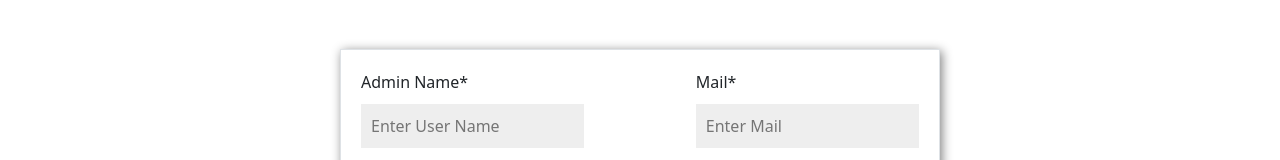
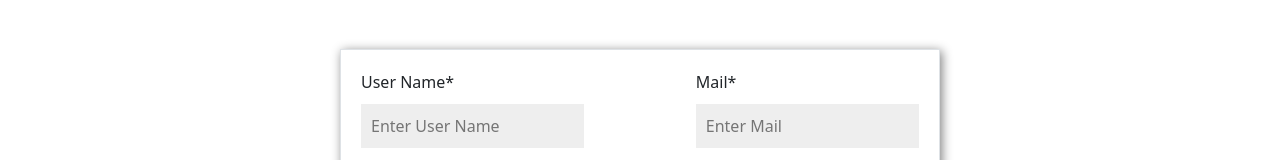
Before and after one commit to Abdul-Malik-spl/fms-new, a React (Vite) app: page / in a window 1280 px wide. Both pictures are taken after a click on the element "SignUp". Shown: the part 156-316 px from the top of the page. Built offline with nearby package versions, Linux system fonts and the light colour scheme.

Commit message:
tex box name chanhe  admin name to user name

```diff
--- a/src/Components/LoginSignup/Signup.jsx
+++ b/src/Components/LoginSignup/Signup.jsx
@@ -22,7 +22,7 @@ export const Signup = () => {
   let formData=[{rowCon:classes.rowcon,
                   lblCls:classes.lblcls,
                   inpId:"userName",
-                  lblName:"Admin Name*",
+                  lblName:"User Name*",
                   placeholder:"Enter User Name",
                   inpType:"text",
                   inpCls:classes.inpcls,
```
